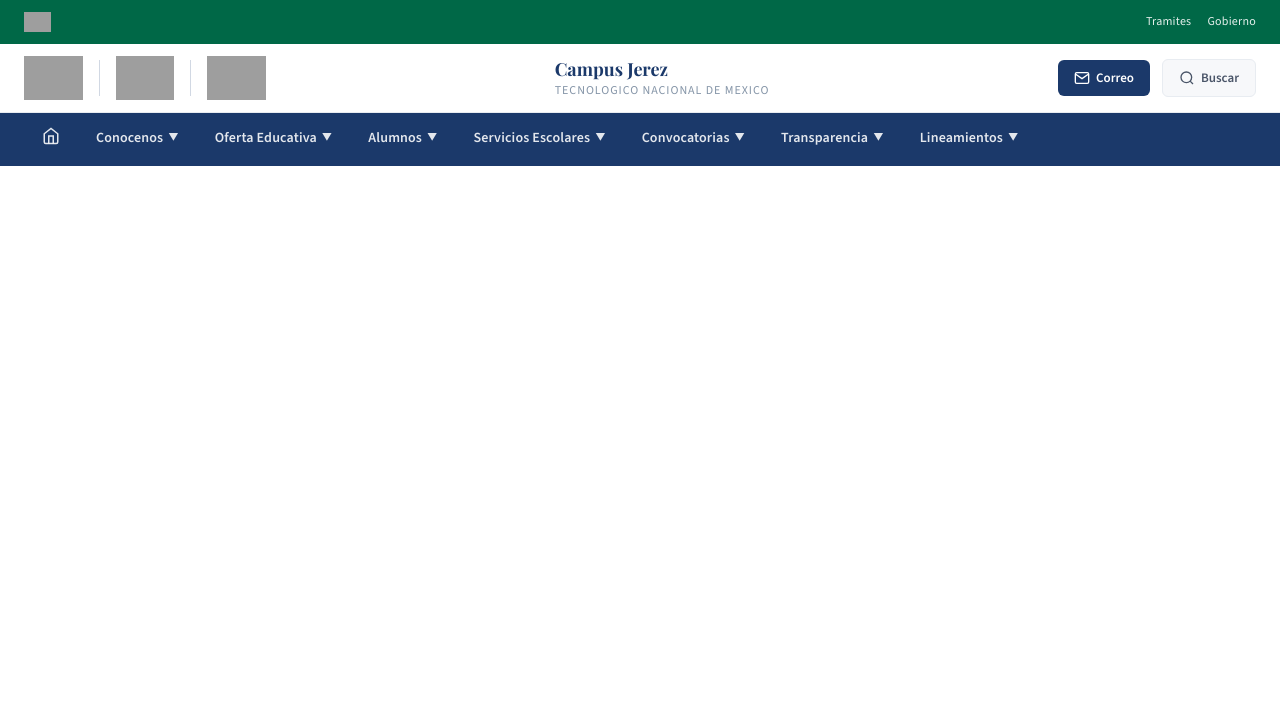
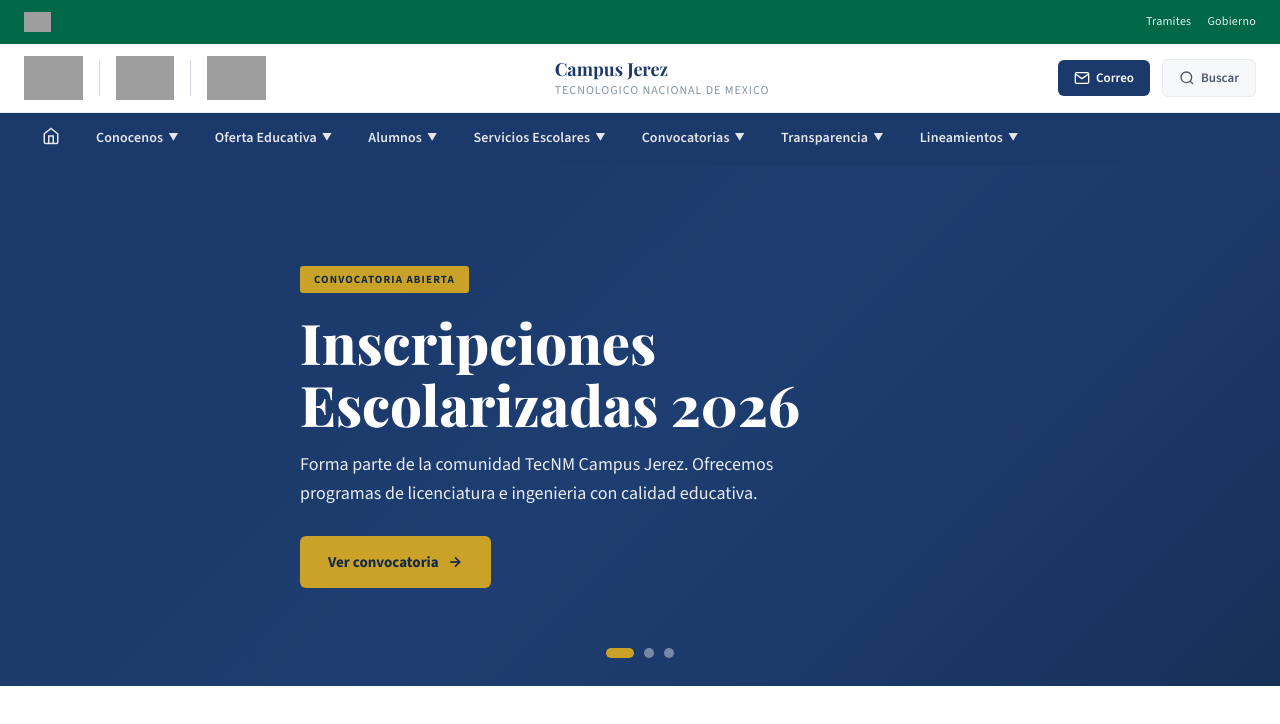
Before and after one commit to eduardoAbr0/xdTest, a Vue app: page / in a window 1280 px wide. Shown: the top 724 px of the page. Built offline with nearby package versions, Linux system fonts and the light colour scheme; grey boxes are pictures that could not be loaded.

Commit message:
feat: agregar slider principal (hero)

```diff
--- a/src/App.vue
+++ b/src/App.vue
@@ -3,6 +3,7 @@ import BarraGobierno from './components/BarraGobierno.vue'
 import EncabezadoInstitucional from './components/EncabezadoInstitucional.vue'
 import NavPrincipal from './components/NavPrincipal.vue'
 import BuscadorModal from './components/BuscadorModal.vue'
+import HeroSlider from './components/HeroSlider.vue'
 import { useScrollObserver } from './composables/useScrollObserver.js'
 import { ref } from 'vue'
 
@@ -16,5 +17,7 @@ useScrollObserver()
   <EncabezadoInstitucional @abrir-buscador="buscadorAbierto = true" />
   <NavPrincipal />
   <BuscadorModal v-model="buscadorAbierto" />
-  <main></main>
+  <main>
+    <HeroSlider />
+  </main>
 </template>
--- a/src/assets/styles/main.css
+++ b/src/assets/styles/main.css
@@ -550,3 +550,133 @@ ul { list-style: none; }
 }
 
 .buscador-modal__cerrar:hover { opacity: 1; }
+
+/* --------------------------------------------------------------------------
+   Hero
+   -------------------------------------------------------------------------- */
+.hero {
+  position: relative;
+  height: 520px;
+  overflow: hidden;
+  background: var(--azul-oscuro);
+}
+
+.hero__slide {
+  position: absolute;
+  inset: 0;
+  opacity: 0;
+  transition: opacity 1s ease;
+}
+
+.hero__slide.activa { opacity: 1; }
+
+.hero__bg { width: 100%; height: 100%; }
+
+.hero__bg.tema-azul {
+  background: linear-gradient(135deg, #1B396A 0%, #2A5298 50%, #1B396A 100%);
+}
+
+.hero__bg.tema-azul-claro {
+  background: linear-gradient(135deg, #2A5298 0%, #1B396A 50%, #122847 100%);
+}
+
+.hero__bg.tema-oscuro {
+  background: linear-gradient(135deg, #122847 0%, #1B396A 50%, #2A5298 100%);
+}
+
+.hero__overlay {
+  position: absolute;
+  inset: 0;
+  background: linear-gradient(135deg, rgba(27,57,106,0.82) 0%, rgba(18,40,71,0.5) 100%);
+  display: flex;
+  align-items: center;
+}
+
+.hero__contenido {
+  max-width: var(--max-ancho);
+  margin: 0 auto;
+  padding: 0 48px;
+  color: var(--blanco);
+}
+
+.hero__etiqueta {
+  display: inline-block;
+  padding: 5px 14px;
+  background: var(--dorado);
+  color: var(--azul-oscuro);
+  font-size: 11px;
+  font-weight: 700;
+  letter-spacing: 0.1em;
+  text-transform: uppercase;
+  border-radius: 3px;
+  margin-bottom: 18px;
+}
+
+.hero__titulo {
+  font-family: 'Playfair Display', serif;
+  font-size: clamp(32px, 5vw, 56px);
+  font-weight: 800;
+  line-height: 1.1;
+  margin-bottom: 16px;
+  max-width: 680px;
+}
+
+.hero__subtitulo {
+  font-size: 18px;
+  font-weight: 300;
+  opacity: 0.9;
+  max-width: 540px;
+  line-height: 1.6;
+  margin-bottom: 28px;
+}
+
+.hero__cta {
+  display: inline-flex;
+  align-items: center;
+  gap: 8px;
+  padding: 14px 28px;
+  background: var(--dorado);
+  color: var(--azul-oscuro);
+  font-size: 15px;
+  font-weight: 700;
+  border-radius: var(--radio);
+  transition: all var(--transicion);
+}
+
+.hero__cta:hover {
+  background: #D4AD2E;
+  transform: translateY(-2px);
+  box-shadow: 0 6px 20px rgba(201,162,39,0.35);
+}
+
+.hero__indicadores {
+  position: absolute;
+  bottom: 28px;
+  left: 50%;
+  transform: translateX(-50%);
+  display: flex;
+  gap: 10px;
+  z-index: 10;
+}
+
+.hero__dot {
+  width: 10px;
+  height: 10px;
+  border-radius: 50%;
+  background: rgba(255,255,255,0.4);
+  cursor: pointer;
+  transition: all var(--transicion);
+  border: none;
+}
+
+.hero__dot.activa { background: var(--dorado); width: 28px; border-radius: 5px; }
+
+@media (max-width: 767.98px) {
+  .hero { height: 400px; }
+  .hero__contenido { padding: 0 24px; }
+  .hero__subtitulo { font-size: 16px; }
+}
+
+@media (max-width: 480px) {
+  .hero { height: 360px; }
+}
--- /dev/null
+++ b/src/components/HeroSlider.vue
@@ -0,0 +1,52 @@
+<script setup>
+import { ref, onMounted, onUnmounted } from 'vue'
+import { heroSlides } from '../data/siteData.js'
+
+const actual = ref(0)
+let intervalo = null
+
+function irSlide(n) {
+  actual.value = n
+}
+
+onMounted(() => {
+  intervalo = setInterval(() => {
+    actual.value = (actual.value + 1) % heroSlides.length
+  }, 6000)
+})
+
+onUnmounted(() => clearInterval(intervalo))
+</script>
+
+<template>
+  <section class="hero">
+    <div
+      v-for="(slide, i) in heroSlides"
+      :key="i"
+      class="hero__slide"
+      :class="{ activa: actual === i }"
+    >
+      <div class="hero__bg" :class="`tema-${slide.tema}`"></div>
+      <div class="hero__overlay">
+        <div class="hero__contenido">
+          <div class="hero__etiqueta">{{ slide.etiqueta }}</div>
+          <h1 class="hero__titulo">{{ slide.titulo }}</h1>
+          <p class="hero__subtitulo">{{ slide.subtitulo }}</p>
+          <a :href="slide.href" target="_blank" class="hero__cta">
+            {{ slide.cta }}
+            <svg width="16" height="16" viewBox="0 0 24 24" fill="none" stroke="currentColor" stroke-width="2.5"><line x1="5" y1="12" x2="19" y2="12"/><polyline points="12 5 19 12 12 19"/></svg>
+          </a>
+        </div>
+      </div>
+    </div>
+    <div class="hero__indicadores">
+      <button
+        v-for="(_, i) in heroSlides"
+        :key="i"
+        class="hero__dot"
+        :class="{ activa: actual === i }"
+        @click="irSlide(i)"
+      ></button>
+    </div>
+  </section>
+</template>
--- a/src/data/siteData.js
+++ b/src/data/siteData.js
@@ -66,6 +66,33 @@ export const menuItems = [
   }
 ]
 
+export const heroSlides = [
+  {
+    etiqueta: 'Convocatoria Abierta',
+    titulo: 'Inscripciones Escolarizadas 2026',
+    subtitulo: 'Forma parte de la comunidad TecNM Campus Jerez. Ofrecemos programas de licenciatura e ingenieria con calidad educativa.',
+    cta: 'Ver convocatoria',
+    href: 'pdf/convocatorias/licenciaturaEscolarizada.pdf',
+    tema: 'azul'
+  },
+  {
+    etiqueta: 'Posgrado',
+    titulo: 'Maestria en Ingenieria Industrial',
+    subtitulo: 'Impulsa tu carrera profesional con nuestro programa de posgrado reconocido por CONAHCYT.',
+    cta: 'Conocer mas',
+    href: 'Pos.html',
+    tema: 'oscuro'
+  },
+  {
+    etiqueta: 'Modelo Educativo',
+    titulo: 'Tecnologia y Calidad para la Vida',
+    subtitulo: 'Educacion integral con enfoque en innovacion, emprendimiento y desarrollo sustentable.',
+    cta: 'Explorar',
+    href: 'https://www.tecnm.mx/',
+    tema: 'azul-claro'
+  }
+]
+
 export const barraGobierno = {
   logo: 'https://framework-gb.cdn.gob.mx/landing/img/logoheader.svg',
   enlaces: [
```
